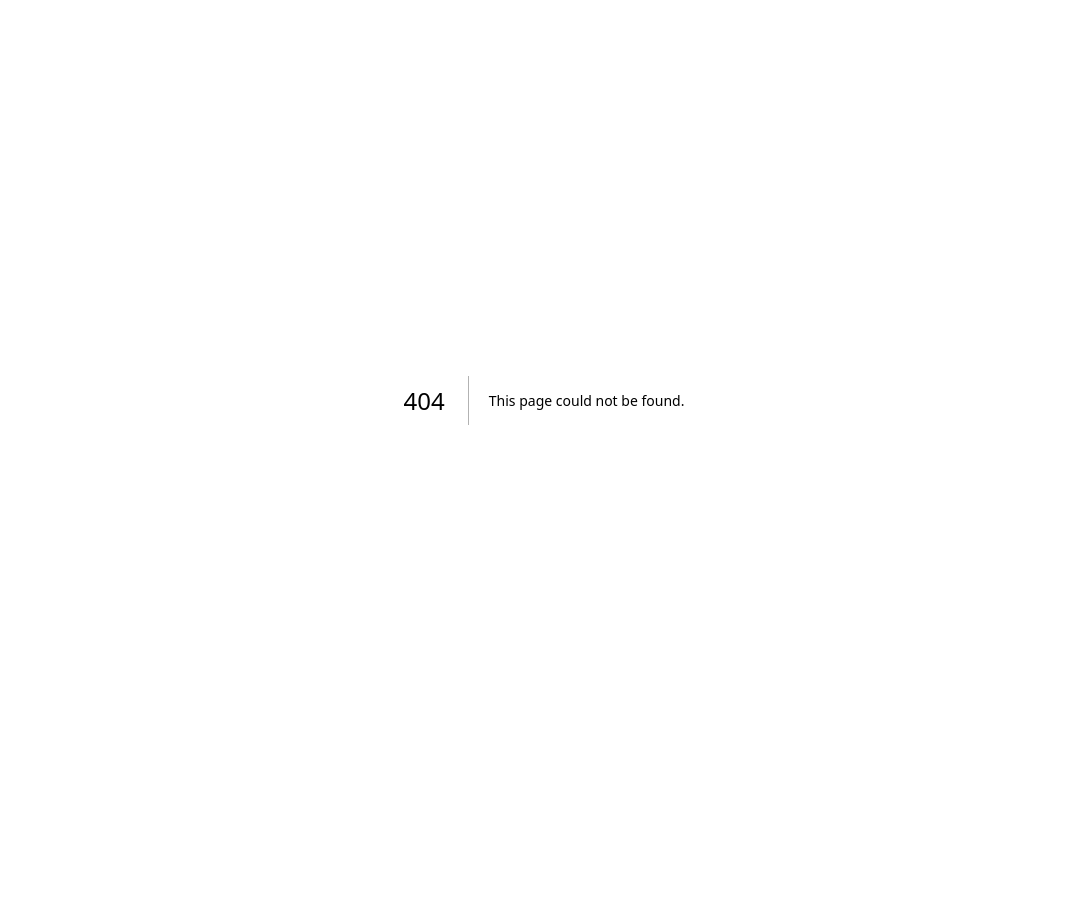
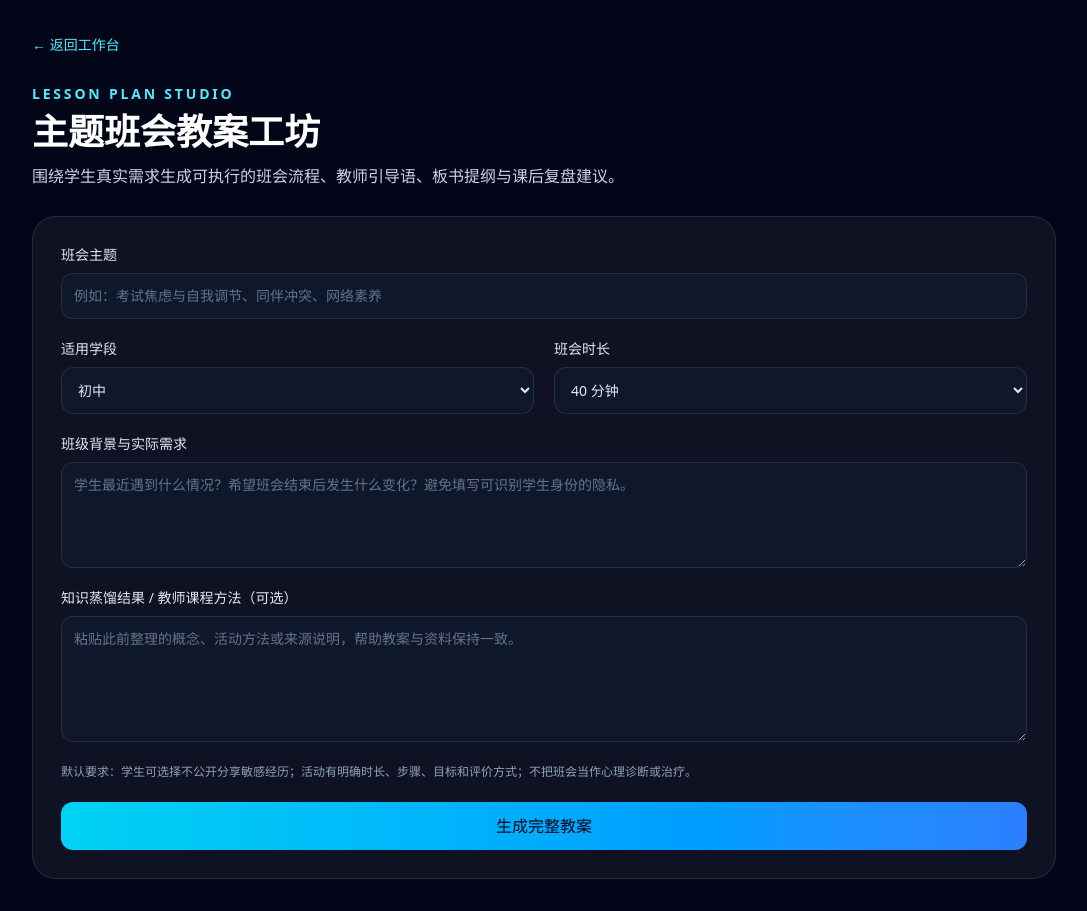
Before and after one commit to pancunzhi1124-pixel/xiaohongshu-interview-platform, a Next.js app: page /lesson-plans in a window 1280 px wide. Before the commit this address had no page. Shown: the whole page, without its empty margins (96-1183 px from the left). Before the commit the page ends 800 px from the top, so only its background shows below. Built offline with nearby package versions, Linux system fonts and the light colour scheme.

Commit message:
Add themed class meeting lesson plan builder

```diff
--- /dev/null
+++ b/app/lesson-plans/page.tsx
@@ -0,0 +1,33 @@
+"use client";
+
+import Link from "next/link";
+import { useState } from "react";
+
+export default function LessonPlansPage() {
+  const [theme,setTheme]=useState("");
+  const [grade,setGrade]=useState("初中");
+  const [duration,setDuration]=useState("40");
+  const [context,setContext]=useState("");
+  const [materials,setMaterials]=useState("");
+  const [result,setResult]=useState("");
+  const [loading,setLoading]=useState(false);
+  async function submit(e:React.FormEvent<HTMLFormElement>){
+    e.preventDefault();setLoading(true);setResult("");
+    try{
+      const response=await fetch("/api/lesson-plan",{method:"POST",headers:{"Content-Type":"application/json"},body:JSON.stringify({theme,grade,duration:Number(duration),context,materials})});
+      const data=await response.json();if(!response.ok)throw new Error(data.error||"教案生成失败");setResult(data.markdown||"未返回教案内容");
+    }catch(error){setResult("生成失败："+(error instanceof Error?error.message:"请稍后重试"));}
+    finally{setLoading(false);}
+  }
+  return <main className="min-h-screen bg-slate-950 px-5 py-8 text-white md:px-10"><div className="mx-auto max-w-5xl"><Link href="/" className="text-sm text-cyan-300">← 返回工作台</Link><header className="my-7"><p className="text-sm font-semibold uppercase tracking-[0.2em] text-cyan-300">Lesson plan studio</p><h1 className="mt-2 text-3xl font-bold md:text-4xl">主题班会教案工坊</h1><p className="mt-3 max-w-2xl text-slate-300">围绕学生真实需求生成可执行的班会流程、教师引导语、板书提纲与课后复盘建议。</p></header>
+  <form onSubmit={submit} className="grid gap-5 rounded-3xl border border-white/10 bg-white/5 p-5 md:grid-cols-2 md:p-7">
+  <label className="grid gap-2 text-sm text-slate-200 md:col-span-2">班会主题<input required value={theme} onChange={e=>setTheme(e.target.value)} placeholder="例如：考试焦虑与自我调节、同伴冲突、网络素养" className="rounded-xl border border-white/10 bg-slate-900 px-3 py-3 text-white placeholder:text-slate-500"/></label>
+  <label className="grid gap-2 text-sm text-slate-200">适用学段<select value={grade} onChange={e=>setGrade(e.target.value)} className="rounded-xl border border-white/10 bg-slate-900 px-3 py-3"><option>小学</option><option>初中</option><option>高中</option><option>中职</option><option>大学</option></select></label>
+  <label className="grid gap-2 text-sm text-slate-200">班会时长<select value={duration} onChange={e=>setDuration(e.target.value)} className="rounded-xl border border-white/10 bg-slate-900 px-3 py-3"><option value="20">20 分钟</option><option value="30">30 分钟</option><option value="40">40 分钟</option><option value="45">45 分钟</option><option value="60">60 分钟</option></select></label>
+  <label className="grid gap-2 text-sm text-slate-200 md:col-span-2">班级背景与实际需求<textarea value={context} onChange={e=>setContext(e.target.value)} rows={4} placeholder="学生最近遇到什么情况？希望班会结束后发生什么变化？避免填写可识别学生身份的隐私。" className="rounded-xl border border-white/10 bg-slate-900 px-3 py-3 text-white placeholder:text-slate-500"/></label>
+  <label className="grid gap-2 text-sm text-slate-200 md:col-span-2">知识蒸馏结果 / 教师课程方法（可选）<textarea value={materials} onChange={e=>setMaterials(e.target.value)} rows={5} placeholder="粘贴此前整理的概念、活动方法或来源说明，帮助教案与资料保持一致。" className="rounded-xl border border-white/10 bg-slate-900 px-3 py-3 text-white placeholder:text-slate-500"/></label>
+  <p className="text-xs leading-5 text-slate-400 md:col-span-2">默认要求：学生可选择不公开分享敏感经历；活动有明确时长、步骤、目标和评价方式；不把班会当作心理诊断或治疗。</p>
+  <button disabled={loading} className="rounded-xl bg-gradient-to-r from-cyan-400 to-blue-500 px-5 py-3 font-semibold text-slate-950 disabled:opacity-60 md:col-span-2">{loading?"正在设计教案…":"生成完整教案"}</button></form>
+  {result&&<section className="mt-6 rounded-3xl border border-white/10 bg-white/5 p-5 md:p-7"><div className="flex flex-wrap items-center justify-between gap-3"><h2 className="text-xl font-bold">生成的班会教案</h2><button type="button" onClick={()=>navigator.clipboard?.writeText(result)} className="rounded-lg border border-white/15 px-3 py-2 text-sm hover:bg-white/10">复制教案</button></div><pre className="mt-5 whitespace-pre-wrap font-sans text-sm leading-7 text-slate-200">{result}</pre></section>}
+  </div></main>;
+}
```
